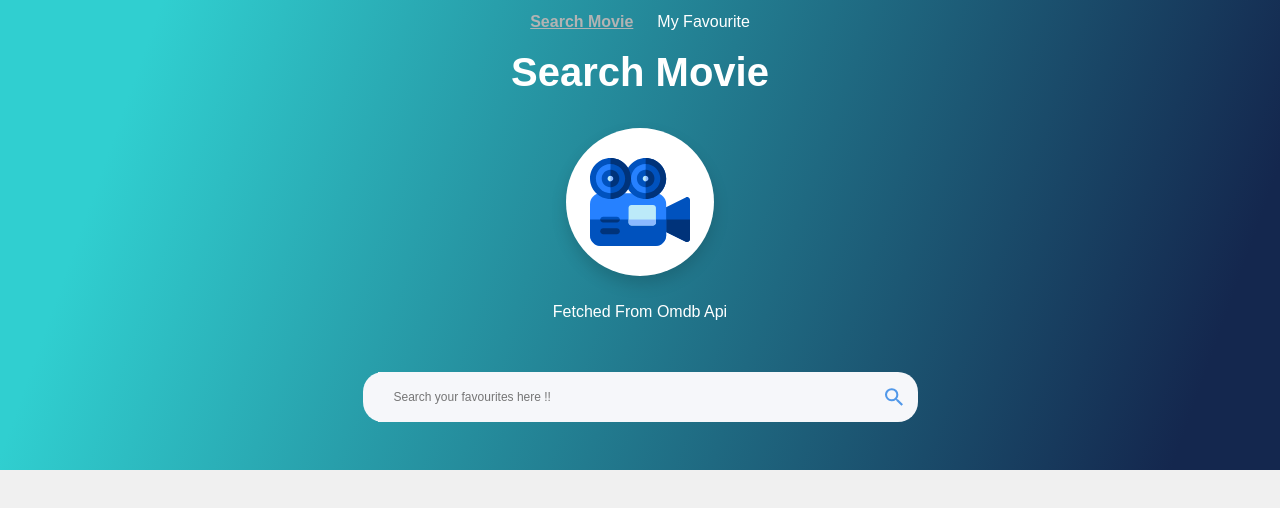
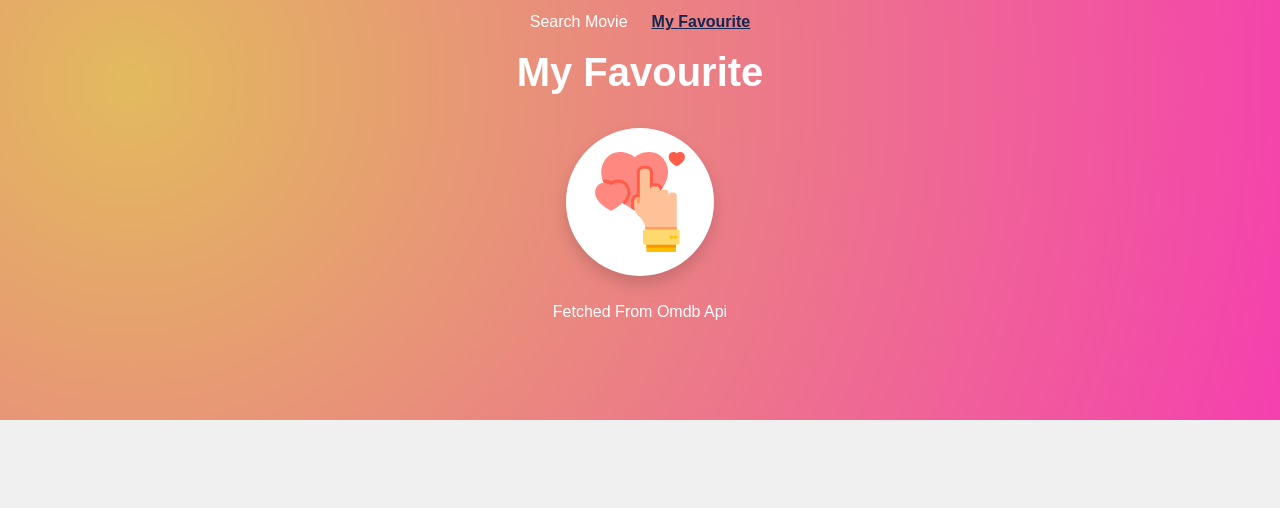
Before and after one commit to jamaludinfikrii/movie-searching-app, a React (Create React App) app: page / in a window 1280 px wide. Shown: the top 508 px of the page. Built offline with nearby package versions, Linux system fonts and the light colour scheme.

Commit message:
conditional rendering on jumbotron

```diff
--- a/src/App.css
+++ b/src/App.css
@@ -14,6 +14,10 @@ body{
 
 .star-bg-gradient{
     background-image: linear-gradient( 109.6deg,  rgba(48,207,208,1) 11.2%, #14274e 92.5% );
+}
+
+.star-bg-favourite{
+    background-image: radial-gradient( circle farthest-corner at 10% 20%,  rgb(226, 186, 94) 0%, rgb(245, 63, 175) 100.7% );
 }
 
 .star-bg-primary {
@@ -80,7 +84,7 @@ body{
 }
 
 .star-active-link{
-    color: var(--active-link);
+    color: var(--primary);
     cursor: pointer;
     text-decoration: underline;
     user-select: none;
--- a/src/App.js
+++ b/src/App.js
@@ -1,5 +1,5 @@
 import React from 'react'
-import { Jumbotron } from './components/Jumbotron'
+import Jumbotron from './components/Jumbotron'
 import Navigations from './components/Navigations'
 function App(props) {
   return (
--- a/src/components/Jumbotron.jsx
+++ b/src/components/Jumbotron.jsx
@@ -1,24 +1,37 @@
 import React from 'react'
 import cameraIcon from './../icons/video-camera.svg'
 import searchIcon from './../icons/search.svg'
+import favouriteIcon from './../icons/rating.svg'
+import { connect } from 'react-redux'
 
-export function Jumbotron(props) {
+function Jumbotron(props) {
     return (
-        <div className='star-bg-gradient py-5'>
+        <div className={props.pages === 'search' ? 'star-bg-gradient py-5' : 'star-bg-favourite py-5'}>
             <div className="container text-center">
-                <h1 className='text-white text-capitalize font-weight-bold font-24'>Search Movie</h1>
+                <h1 className='text-white text-capitalize font-weight-bold font-24'>{props.pages === 'search' ?  "Search Movie" : "My Favourite"}</h1>
                 <span style={{display : "inline-block",borderRadius : "200px"}} className='bg-white p-4 shadow my-4'>
-                    <img src={cameraIcon} width='100px'alt="icon"/>
+                    <img src={props.pages === 'search' ? cameraIcon : favouriteIcon} width='100px'alt="icon"/>
                 </span>
                 <p className='text-white text-capitalize font-16 font-weight-light'>fetched from omdb api</p>
 
                 <div className="row mx-3 mx-md-0 justify-content-center mt-5">
-                    <div className='col-md-6 d-flex' style={{backgroundColor : "#f6f7fa" ,borderRadius : '20px'}}>
-                        <input  placeholder='Search your favourites here !!' style={{backgroundColor : "#f6f7fa",border : "none"}} className='star-input py-3 px-3 flex-grow-1 font-12' type="text"/>
-                        <img className='star-link' src={searchIcon} alt="icon"/>
-                    </div>
+                    {
+                        props.pages === 'search' &&
+                        <div className='col-md-6 d-flex' style={{backgroundColor : "#f6f7fa" ,borderRadius : '20px'}}>
+                            <input  placeholder='Search your favourites here !!' style={{backgroundColor : "#f6f7fa",border : "none"}} className='star-input py-3 px-3 flex-grow-1 font-12' type="text"/>
+                            <img className='star-link' src={searchIcon} alt="icon"/>
+                        </div>
+                    }
                 </div>
             </div>
         </div>
     )
 }
+
+const mapStateToProps = (state) => {
+    return {
+        pages : state.pages
+    }
+}
+
+export default connect(mapStateToProps)(Jumbotron)
--- a/src/redux/movieReducers.js
+++ b/src/redux/movieReducers.js
@@ -1,7 +1,7 @@
 const movieState = {
     movies : null,
     loading : false,
-    pages : "search",
+    pages : "favourite",
     favourite : null
 }
 
```
Also changed, not shown: src/icons/rating.svg (added).
